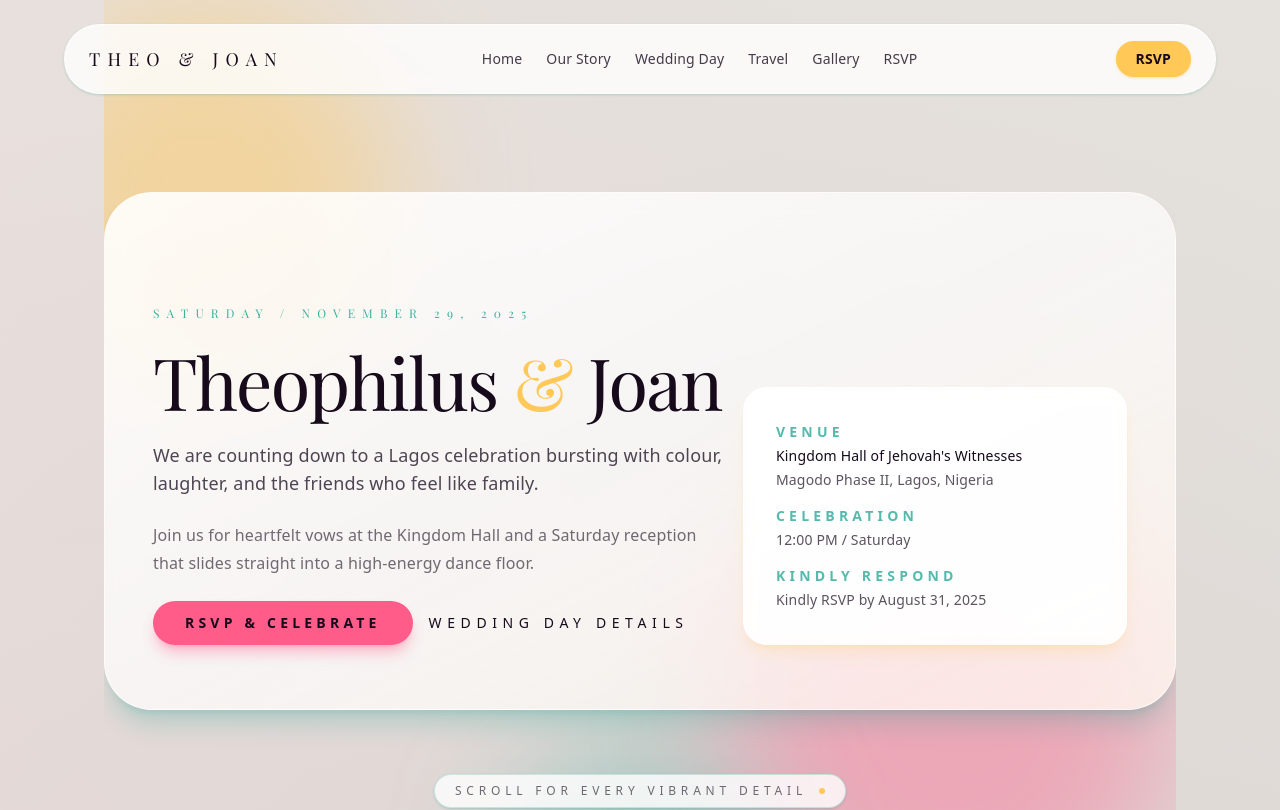
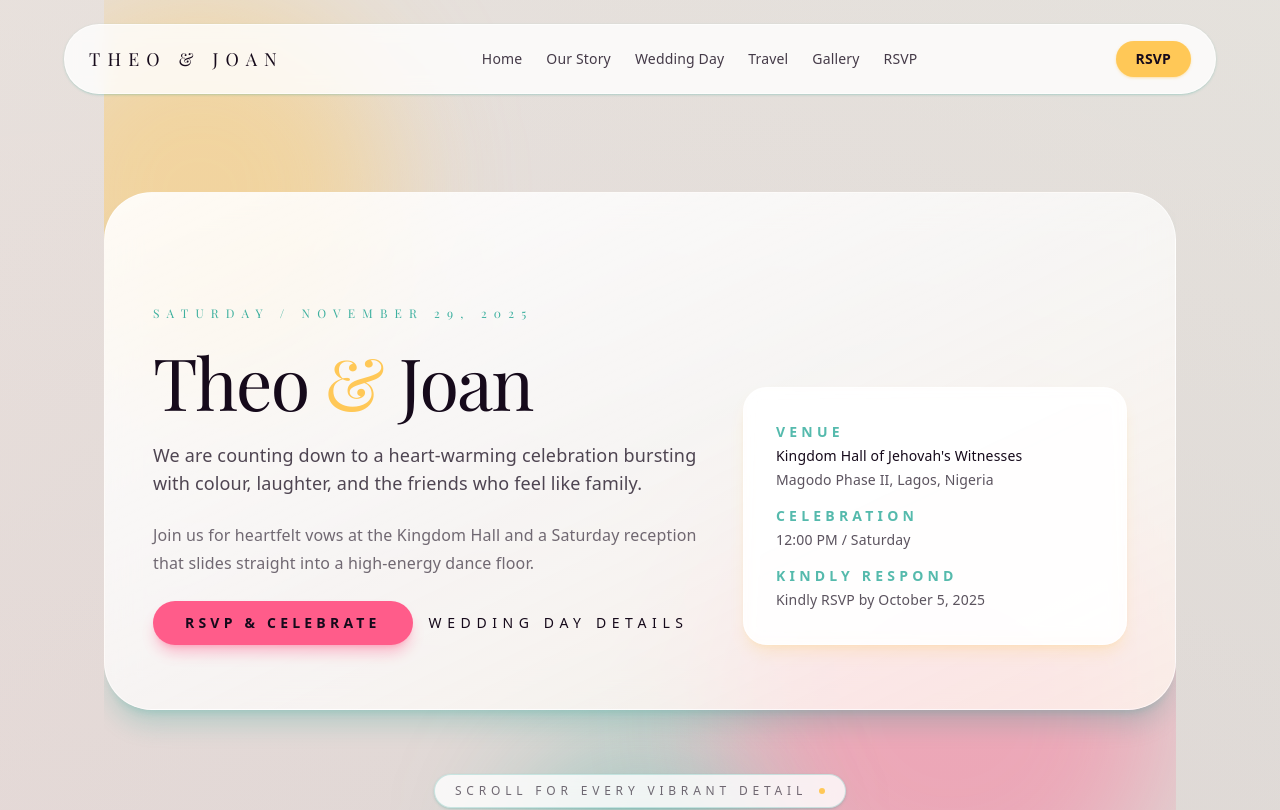
Before and after one commit to Andesfluffy/wedding-app, a Next.js app: page / in a window 1280 px wide. Shown: the top 810 px of the page. Built offline with nearby package versions, Linux system fonts and the light colour scheme; a web font is replaced by a local one.

Commit message:
new adds

```diff
--- a/src/components/travel.tsx
+++ b/src/components/travel.tsx
@@ -1,6 +1,5 @@
 "use client";
 
-import Link from "next/link";
 import { motion } from "framer-motion";
 import { travelEssentials } from "@/data/content";
 
@@ -20,7 +19,7 @@ export function TravelSection() {
           </h2>
           <p className="mt-4 text-base leading-7 text-ink/70">
             Whether you call Lagos home or are flying in, these notes keep the
-            journey smooth—from travel timing to radiant attire inspiration.
+            journey smooth from travel timing to radiant attire inspiration.
           </p>
           <div className="mt-10 space-y-8">
             <div>
@@ -35,35 +34,9 @@ export function TravelSection() {
               </ul>
             </div>
 
-            <div>
-              <h3 className="font-display text-2xl text-ink">
-                Accommodations
-              </h3>
-              <ul className="mt-4 space-y-4">
-                {travelEssentials.accommodations.map((stay) => (
-                  <li
-                    key={stay.name}
-                    className="rounded-3xl border border-olive/20 bg-white/80 p-5 shadow-inner shadow-olive/10"
-                  >
-                    <div className="flex flex-col gap-2 sm:flex-row sm:items-center sm:justify-between">
-                      <div>
-                        <p className="font-semibold text-ink">{stay.name}</p>
-                        <p className="text-sm leading-6 text-ink/70">
-                          {stay.description}
-                        </p>
-                      </div>
-                      <Link
-                        href={stay.link}
-                        target="_blank"
-                        rel="noreferrer"
-                        className="inline-flex w-fit items-center justify-center rounded-full border border-olive/20 px-4 py-2 text-xs uppercase tracking-[0.3em] text-olive/80 transition hover:border-olive hover:text-olive"
-                      >
-                        View
-                      </Link>
-                    </div>
-                  </li>
-                ))}
-              </ul>
+            <div className="rounded-3xl border border-olive/20 bg-white/80 p-6 text-sm leading-7 text-ink/70 shadow-inner shadow-olive/10">
+              <h3 className="font-display text-2xl text-ink">Where to stay</h3>
+              <p className="mt-3">{travelEssentials.stayNote}</p>
             </div>
           </div>
         </div>
--- a/src/data/content.ts
+++ b/src/data/content.ts
@@ -1,6 +1,6 @@
 export const weddingDetails = {
   couple: {
-    firstPartner: "Theophilus",
+    firstPartner: "Theo",
     secondPartner: "Joan",
   },
   date: "November 29, 2025",
@@ -8,9 +8,9 @@ export const weddingDetails = {
   time: "12:00 PM",
   venue: "Kingdom Hall of Jehovah's Witnesses",
   location: "Magodo Phase II, Lagos, Nigeria",
-  rsvpDeadline: "Kindly RSVP by August 31, 2025",
+  rsvpDeadline: "Kindly RSVP by October 5, 2025",
   intro:
-    "We are counting down to a Lagos celebration bursting with colour, laughter, and the friends who feel like family.",
+    "We are counting down to a heart-warming celebration bursting with colour, laughter, and the friends who feel like family.",
   description:
     "Join us for heartfelt vows at the Kingdom Hall and a Saturday reception that slides straight into a high-energy dance floor.",
 };
@@ -55,22 +55,22 @@ export const weekendEvents = [
   {
     day: "Saturday",
     date: "November 29",
-    title: "Ceremony & vows",
+    title: "Registry & vows",
     time: "12:00 PM",
     location: "Kingdom Hall of Jehovah's Witnesses, Magodo Phase II",
-    attire: "Polished jewel tones with joyful accents",
+    attire: "Decent , Formal attrie with colourful accents",
     description:
-      "Arrive early to settle in with family and friends. Expect heartfelt vows, colourful décor, and a ceremony that feels warm, personal, and full of smiles.",
+      "Arrive early to settle in with family and friends. Expect heartfelt vows, an encouraging and instructional talk, and a ceremony that feels warm, personal, and full of smiles.",
   },
   {
     day: "Saturday",
     date: "November 29",
     title: "Reception & after-party",
     time: "2:00 PM - 6:30 PM",
-    location: "Kingdom Hall Reception Pavilion, Magodo Phase II",
+    location: "Hall Reception Pavilion, Magodo Phase II",
     attire: "Same-day celebration best with radiant colours",
     description:
-      "After the ceremony we stay on-site for playful cocktails, Nigerian bites, and a live band that glides from love songs to dance-floor anthems until sunset.",
+      "After the ceremony we move to ... for playful cocktails, delicious bites, and a colourful event that glides from love songs to dance-floor anthems until sunset.",
   },
 ];
 
@@ -79,7 +79,7 @@ export const travelEssentials = {
     {
       name: "Murtala Muhammed International (LOS)",
       details:
-        "For out-of-town guests, the airport is about 30 minutes from Magodo when traffic is light. Build in extra time for customs and Saturday travel flair.",
+        "For out-of-town guests, the airport is about 55 minutes from ... when traffic is light. Build in extra time for customs and Saturday travel flair.",
     },
     {
       name: "For Lagos fam",
@@ -87,26 +87,8 @@ export const travelEssentials = {
         "Leave before 11:00 AM so you can settle in, grab selfies, and catch our pre-ceremony first-look moments.",
     },
   ],
-  accommodations: [
-    {
-      name: "Radisson Blu Lagos Ikeja",
-      description:
-        "Business-class comfort 15 minutes from the Kingdom Hall with airport shuttles, skyline views, and hearty breakfasts.",
-      link: "https://www.radissonhotels.com/en-us/hotels/radisson-blu-lagos-ikeja",
-    },
-    {
-      name: "Sheraton Lagos Hotel",
-      description:
-        "A trusted favourite with spacious rooms, a lively pool terrace, and quick access to Magodo and Ikeja GRA.",
-      link: "https://www.marriott.com/en-us/hotels/loswi-sheraton-lagos-hotel/overview/",
-    },
-    {
-      name: "Presken Hotel @ Awolowo Way",
-      description:
-        "A vibrant boutique stay with colourful interiors, speedy room service, and cheerful staff.",
-      link: "https://www.preskenhotels.com/",
-    },
-  ],
+  stayNote:
+    "Magodo Phase II, Ikeja GRA, and Maryland offer plenty of hotels and serviced apartments within 20 minutes of the venue. Share your budget and vibe in the RSVP form if you would like our planner to shortlist stays for you.",
   dressCode: {
     title: "Palette & attire",
     body: "Our colour story beams in emerald, champagne gold, and ruby accents. Think dapper suits, elegant dresses, gele or fila, and shoes ready for Afrobeats spins.",
@@ -126,7 +108,7 @@ export const weddingParty = [
   },
   {
     role: "Best Man",
-    name: "Ayobami",
+    name: "Damola",
     description:
       "Theophilus' brother, resident hype man, and the strategist keeping every timeline on point.",
   },
```
